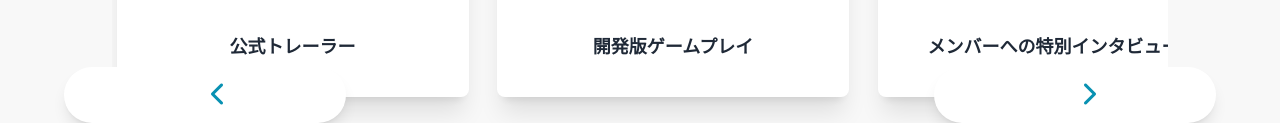
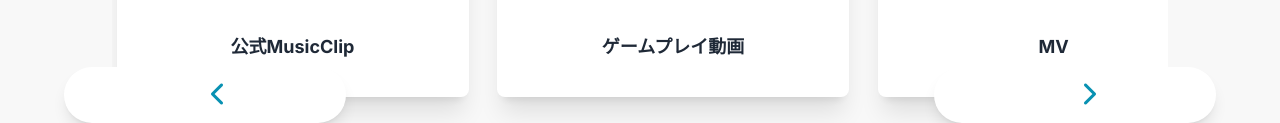
Before and after one commit to ONSOU2025/ONSOU-Home, a plain HTML site: page index.html in a window 1280 px wide. Shown: the part 2005-2128 px from the top of the page. Drawn offline with nearby package versions, Linux system fonts and the light colour scheme.

Commit message:
セッションの詳細変更

```diff
--- a/index.html
+++ b/index.html
@@ -123,7 +123,7 @@
                                      allowfullscreen
                                 ></iframe>
                             </div>
-                            <p class="p-3 text-center text-lg font-semibold text-gray-800">公式トレーラー</p>
+                            <p class="p-3 text-center text-lg font-semibold text-gray-800">公式MusicClip</p>
                         </div>
                     </div>
 
@@ -132,13 +132,13 @@
                             <div class="relative pt-[56.25%]">
                                 <iframe
                                     class="absolute top-0 left-0 w-full h-full"
-                                     src="https://www.youtube.com/embed/VIDEO_ID_2?mute=1"
+                                     src="https://www.youtube.com/embed/Qx_xLMxtoaM?si=zs5TtuEXP8Q322H8&amp;controls=0"
                                      frameborder="0"
                                      allow="accelerometer; clipboard-write; encrypted-media; gyroscope; picture-in-picture; web-share"
                                      allowfullscreen
                                 ></iframe>
                             </div>
-                            <p class="p-3 text-center text-lg font-semibold text-gray-800">開発版ゲームプレイ</p>
+                            <p class="p-3 text-center text-lg font-semibold text-gray-800">ゲームプレイ動画</p>
                         </div>
                     </div>
 
@@ -147,13 +147,13 @@
                             <div class="relative pt-[56.25%]">
                                 <iframe
                                     class="absolute top-0 left-0 w-full h-full"
-                                     src="https://www.youtube.com/embed/VIDEO_ID_3?mute=1"
+                                     src="https://www.youtube.com/embed/Nw4bRGHsrE0?si=A9xMbodqyq0XP0BQ&amp;controls=0"
                                      frameborder="0"
                                      allow="accelerometer; clipboard-write; encrypted-media; gyroscope; picture-in-picture; web-share"
                                      allowfullscreen
                                 ></iframe>
                             </div>
-                            <p class="p-3 text-center text-lg font-semibold text-gray-800">メンバーへの特別インタビュー</p>
+                            <p class="p-3 text-center text-lg font-semibold text-gray-800">MV</p>
                         </div>
                     </div>
                 </div>
```
